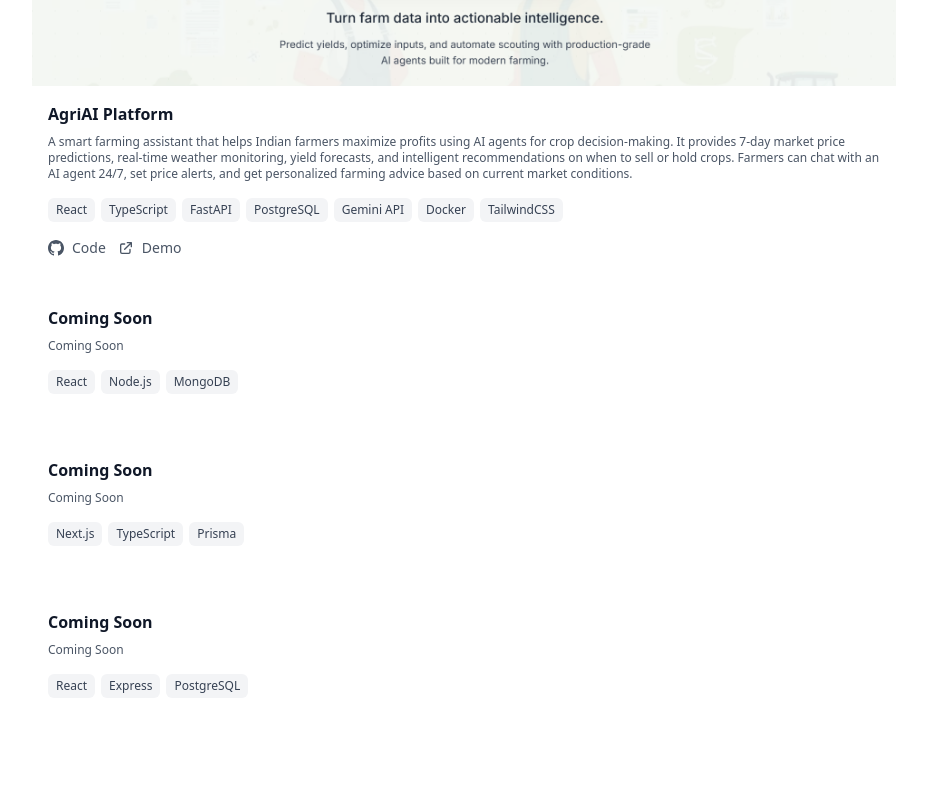
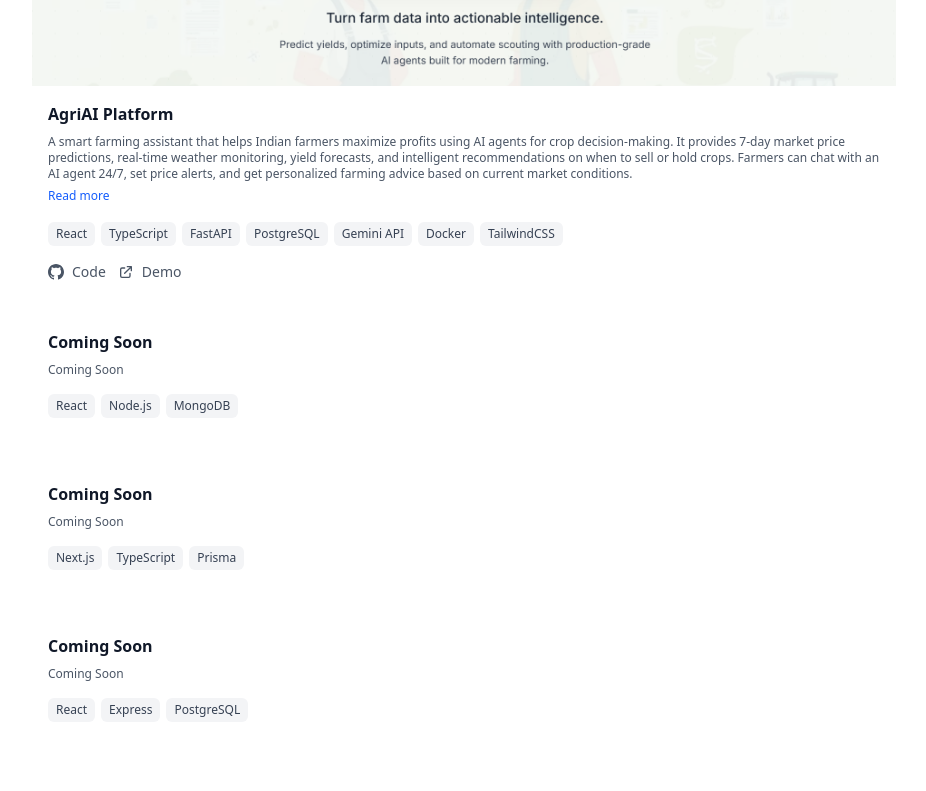
Before and after one commit to DaKsH18r/Daksh-Portfolio-, a React (Vite) app: page / in a window 1280 px wide. Shown: the part 801-1592 px from the top of the page, without its empty margins (176-1102 px from the left). Built offline with nearby package versions, Linux system fonts and the light colour scheme; no server answers; a web font is replaced by a local one.

Commit message:
Add read more/less toggle for project descriptions

```diff
--- a/src/Components/Sections/Projects.tsx
+++ b/src/Components/Sections/Projects.tsx
@@ -1,4 +1,4 @@
-import React from "react";
+import React, { useState } from "react";
 import { motion } from "framer-motion";
 
 interface Project {
@@ -11,6 +11,14 @@ interface Project {
 }
 
 const Projects: React.FC = () => {
+  const [expandedProjects, setExpandedProjects] = useState<number[]>([]);
+
+  const toggleExpand = (index: number) => {
+    setExpandedProjects((prev) =>
+      prev.includes(index) ? prev.filter((i) => i !== index) : [...prev, index]
+    );
+  };
+
   const projects: Project[] = [
     {
       title: "AgriAI Platform",
@@ -99,9 +107,25 @@ const Projects: React.FC = () => {
                 </h3>
 
                 {/* Description */}
-                <p className="text-xs sm:text-sm text-gray-600 dark:text-gray-400 mb-4">
-                  {project.description}
-                </p>
+                <div className="mb-4">
+                  <p
+                    className={`text-xs sm:text-sm text-gray-600 dark:text-gray-400 ${
+                      !expandedProjects.includes(index) ? "line-clamp-3" : ""
+                    }`}
+                  >
+                    {project.description}
+                  </p>
+                  {project.description.length > 150 && (
+                    <button
+                      onClick={() => toggleExpand(index)}
+                      className="text-xs text-blue-600 dark:text-blue-400 hover:underline mt-1"
+                    >
+                      {expandedProjects.includes(index)
+                        ? "Read less"
+                        : "Read more"}
+                    </button>
+                  )}
+                </div>
 
                 {/* Technologies */}
                 <div className="flex flex-wrap gap-1.5 sm:gap-2 mb-4">
```
